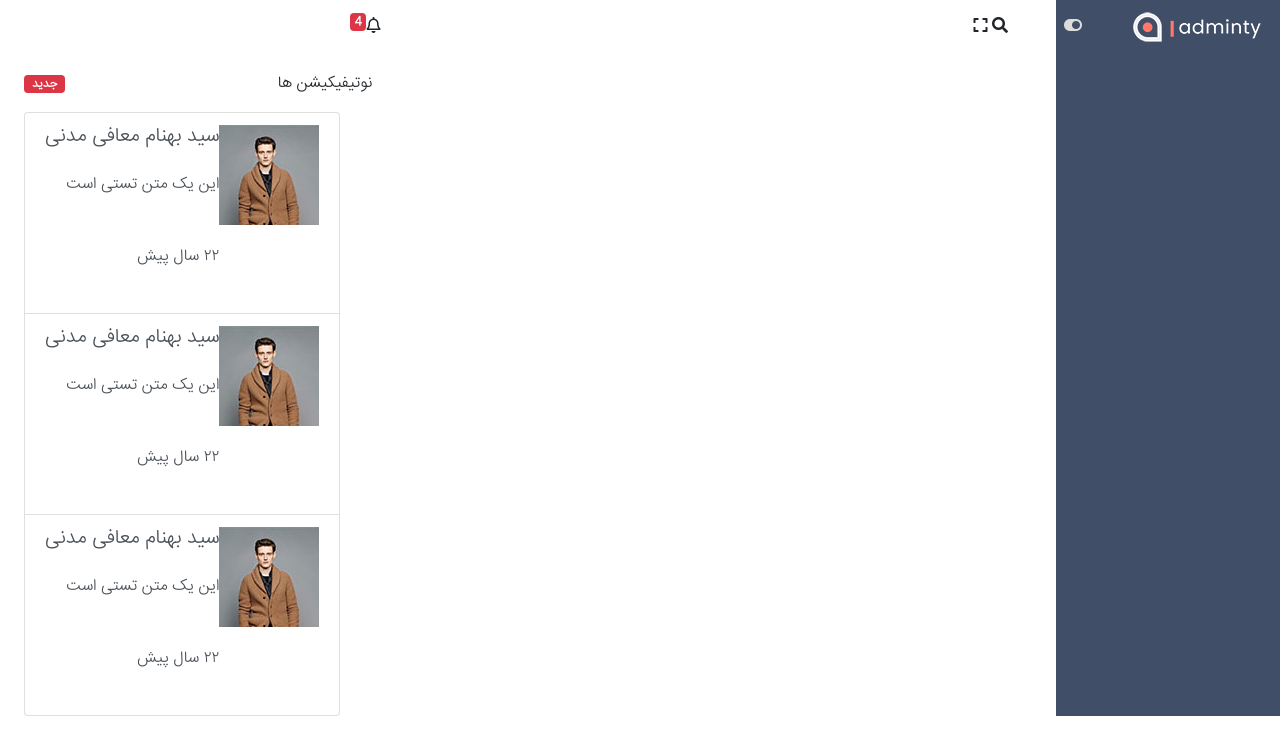
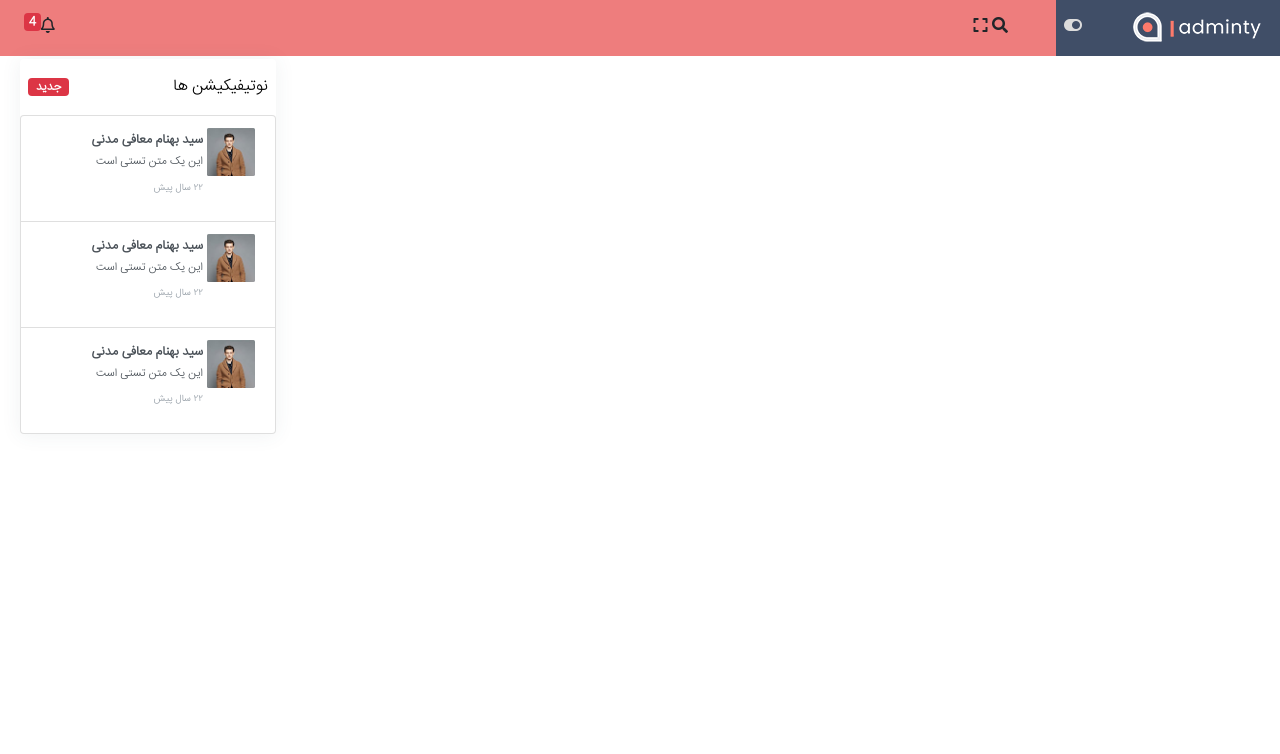
Before and after one commit to behnam666666/panel_admin, a plain HTML site: page index.html in a window 1280 px wide. Drawn offline with Linux system fonts and the light colour scheme.

Commit message:
add css notification

```diff
--- a/assets/css/grid.css
+++ b/assets/css/grid.css
@@ -22,9 +22,8 @@
 }
 
 .body-header{
-    background-color: #ffff;
+    background-color: #ee7d7d;
     width: calc(100% - 14rem);
-
 }
 
 
@@ -43,3 +42,39 @@
     margin: .6rem;
 
 }
+
+
+.header-notification{
+    position: absolute;
+    left:20px;
+    margin-top: .2rem;
+    width: 16rem;
+    background-color: white;
+    color: black;
+    box-shadow:0 1px 20px 0  rgba(70, 90, 100, .08)
+}
+
+
+
+.notification-img{
+    width: 3rem;
+    border-radius: .1rem;
+}
+
+.notification-user{
+    font-size: .8rem;
+    font-weight: bold;
+    margin-top: .3rem;
+}
+
+
+.notification-text{
+    font-size: .7rem;
+    line-height: .7rem;
+}
+
+.notification-time{
+    font-size: .6rem;
+    line-height: .6rem;
+    color:#919aa3 ;
+}
--- a/index.html
+++ b/index.html
@@ -53,17 +53,17 @@
                 </section>
 
 
-                <section class="ml-2 ml-md-4">
-                    <span>
-                        <span>
+                <section>
+                    <span class="ml-2 ml-md-4 positio-relative">
+                        <span class="pointer">
                             <i class="far fa-bell"></i><sup class="badge badge-danger">4</sup>
                         </span>
-                        <section>
+                        <section class="header-notification rounded">
                             <section class="d-flex justify-content-between">
                                 <span class="px-2">
                                     نوتیفیکیشن ها
                                 </span>
-                                <span>
+                                <span class="px-2">
                                     <span class="badge badge-danger px-2">
                                         جدید
                                     </span>
@@ -71,34 +71,34 @@
                                 </span>
 
                             </section>
-                            <ul class="list-group">
+                            <ul class="list-group rounded px-0">
                                 <li class="list-group-item list-group-item-action">
                                     <section class="media">
-                                        <img src="assets/images/avatar-2.jpg" alt="avatar-2">
-                                        <section class="media-body">
-                                            <h5>سید بهنام معافی مدنی</h5>
-                                            <p>این یک متن تستی است</p>
-                                            <p>۲۲ سال پیش</p>
+                                        <img class="notification-img" src="assets/images/avatar-2.jpg" alt="avatar-2">
+                                        <section class="media-body pr-1">
+                                            <h5 class="notification-user">سید بهنام معافی مدنی</h5>
+                                            <p class="notification-text">این یک متن تستی است</p>
+                                            <p class="notification-time">۲۲ سال پیش</p>
                                         </section>
                                     </section>
                                 </li>
                                 <li class="list-group-item list-group-item-action">
                                     <section class="media">
-                                        <img src="assets/images/avatar-2.jpg" alt="avatar-2">
-                                        <section class="media-body">
-                                            <h5>سید بهنام معافی مدنی</h5>
-                                            <p>این یک متن تستی است</p>
-                                            <p>۲۲ سال پیش</p>
+                                        <img class="notification-img" src="assets/images/avatar-2.jpg" alt="avatar-2">
+                                        <section class="media-body pr-1">
+                                            <h5 class="notification-user">سید بهنام معافی مدنی</h5>
+                                            <p class="notification-text">این یک متن تستی است</p>
+                                            <p class="notification-time">۲۲ سال پیش</p>
                                         </section>
                                     </section>
                                 </li>
                                 <li class="list-group-item list-group-item-action">
                                     <section class="media">
-                                        <img src="assets/images/avatar-2.jpg" alt="avatar-2">
-                                        <section class="media-body">
-                                            <h5>سید بهنام معافی مدنی</h5>
-                                            <p>این یک متن تستی است</p>
-                                            <p>۲۲ سال پیش</p>
+                                        <img class="notification-img" src="assets/images/avatar-2.jpg" alt="avatar-2">
+                                        <section class="media-body pr-1">
+                                            <h5 class="notification-user">سید بهنام معافی مدنی</h5>
+                                            <p class="notification-text">این یک متن تستی است</p>
+                                            <p class="notification-time">۲۲ سال پیش</p>
                                         </section>
                                     </section>
                                 </li>
```
